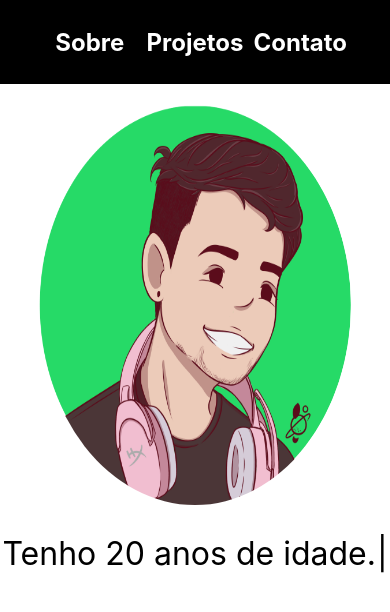
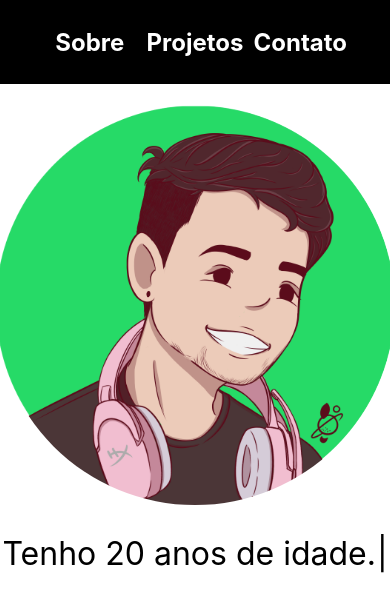
Before and after one commit to arielmell0/arielom.tech, a React (Create React App) app: page / in a window 390 px wide. Shown: the top 612 px of the page. Built offline with nearby package versions, Linux system fonts and the light colour scheme.

Commit message:
feat: arrumando imagem para mobile

```diff
--- a/src/Components/ProfilePic/ProfilePic.js
+++ b/src/Components/ProfilePic/ProfilePic.js
@@ -59,7 +59,7 @@ const Img = styled.img`
     animation-duration: 0.5s;
 
     @media (max-width: 500px) {
-        width: 80vw;
+        width: 400px;
         height: 400px;
     }
 `
```
